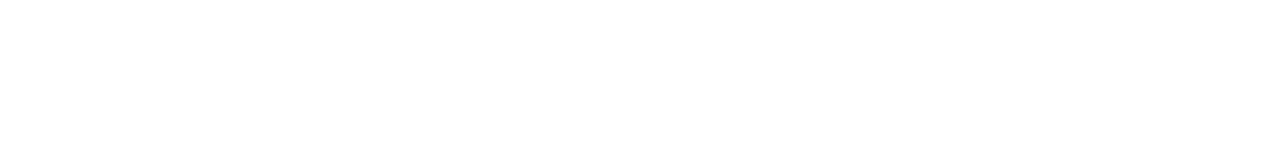
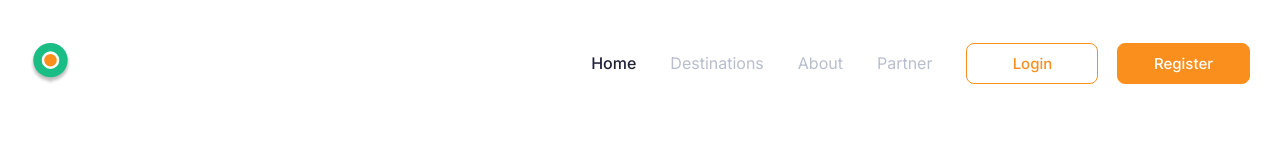
Before and after one commit to StarLightaa/vimp-tour-and-travel, a website: page src/index.html in a window 1280 px wide. Drawn offline with Linux system fonts and the light colour scheme.

Commit message:
header desktop

```diff
--- a/src/index.html
+++ b/src/index.html
@@ -1,22 +1,35 @@
 <!DOCTYPE html>
-<html lang="ru">
+<html lang="en">
 
 <head>
     <meta charset="UTF-8">
     <meta http-equiv="X-UA-Compatible" content="IE=edge">
     <meta name="viewport" content="width=device-width, initial-scale=1.0">
+    <link
+        href="https://fonts.googleapis.com/css2?family=Inter:wght@400;500;600&family=Playfair+Display:wght@700&display=swap"
+        rel="stylesheet">
     <link rel="stylesheet" href="css/style.min.css">
-    <title>Landing page | Name</title>
+    <title>Travel</title>
 </head>
 
 <body>
     <header class="header">
-        <div class="logo">
+        <div class="container header__container">
+            <a class="logo" href="/">
+                <img src="img/logo.svg" alt="Логотип сайта Travel">
+            </a>
+            <nav class="navi header__navi">
+                <a class="navi__link navi__link--active" href="#">Home</a>
+                <a class="navi__link" href="#">Destinations</a>
+                <a class="navi__link" href="#">About</a>
+                <a class="navi__link" href="#">Partner</a>
+            </nav>
 
+            <div class="header__btns">
+                <a class="btn btn--ghost" href="#">Login</a>
+                <a class="btn" href="#">Register</a>
+            </div>
         </div>
-        <nav class="menu">
-
-        </nav>
     </header>
 
     <script src="js/main.min.js"></script>
--- a/src/scss/_vars.scss
+++ b/src/scss/_vars.scss
@@ -16,3 +16,7 @@
 
 // $bp-mobile-max: 736px;
 // $bp-mobile-min: $bp-mobile-max + 1px;
+
+$color-dark: #202336;
+$color-gray: #B8BECD;
+$color-accent: #FB8F1D;
--- /dev/null
+++ b/src/scss/modules/btn.scss
@@ -0,0 +1,18 @@
+.btn {
+    display: inline-block;
+    background-color: $color-accent;
+    color: #fff;
+    text-decoration: none;
+    text-align: center;
+    border-radius: 8px;
+    font-size: 15px;
+    font-weight: 500;
+    min-width: 132px;
+    padding: 12px 36px;
+    border: 1px solid $color-accent;
+
+    &--ghost {
+        background-color: transparent;
+        color: $color-accent;
+    }
+}
--- a/src/scss/modules/header.scss
+++ b/src/scss/modules/header.scss
@@ -1,10 +1,18 @@
-// .header {
-//     position: absolute;
-//     &__menu {
-//         @media (max-width: $bp-mobile-max) {
-//         }
+.header {
+    padding: 43px 0;
 
-//         @media (min-width: $bp-mobile-min) {
-//         }
-//     }
-// }
+    &__container {
+        display: flex;
+        align-items: center;
+    }
+
+    &__navi {
+        margin-left: auto;
+    }
+
+    &__btns {
+        .btn + .btn {
+            margin-left: 14px;
+        }
+    }
+}
--- /dev/null
+++ b/src/scss/modules/logo.scss
@@ -0,0 +1,8 @@
+.logo {
+    width: 41px;
+    height: 41px;
+    display: inline-block;
+    // img {
+    //     box-shadow: 0 4px 4px 0 rgba($color: #000000, $alpha: .25);
+    // }
+}
--- /dev/null
+++ b/src/scss/modules/navigation.scss
@@ -0,0 +1,16 @@
+.navi {
+    display: flex;
+    // column-gap: 34px;
+    &__link {
+        line-height: 19px;
+        color: $color-gray;
+        text-decoration: none;
+        // margin: 0 17px;
+        margin-right: 34px;
+
+        &--active {
+            color: $color-dark;
+            font-weight: 500;
+        }
+    }
+}
--- a/src/scss/style.scss
+++ b/src/scss/style.scss
@@ -1,10 +1,40 @@
 @import "fonts";
 @import "vars";
 
-*,
-*::before,
-*::after {
+*, *::before, *::after {
+    margin: 0;
+    padding: 0;
     box-sizing: border-box;
 }
 
-// @import 'modules/header.scss';
+html {
+    line-height: 1;
+}
+
+body {
+    font-family: 'Inter', sans-serif;
+    // font-family: 'Playfair Display', serif;
+    font-style: normal;
+    font-size: 16px;
+    font-weight: normal;
+    overflow-x: hidden;
+}
+
+img {
+    display: inline-block;
+    max-width: 100%;
+    height: auto;
+    vertical-align: middle;
+}
+
+.container {
+    max-width: 1250px;
+    margin: 0 auto;
+    padding: 0 15px;
+    width: 100%;
+}
+
+@import 'modules/header.scss';
+@import 'modules/logo.scss';
+@import 'modules/navigation.scss';
+@import 'modules/btn.scss';
```
Also changed, not shown: src/css/style.css, src/css/style.min.css, src/img/logo.svg (added), 2 other files.
